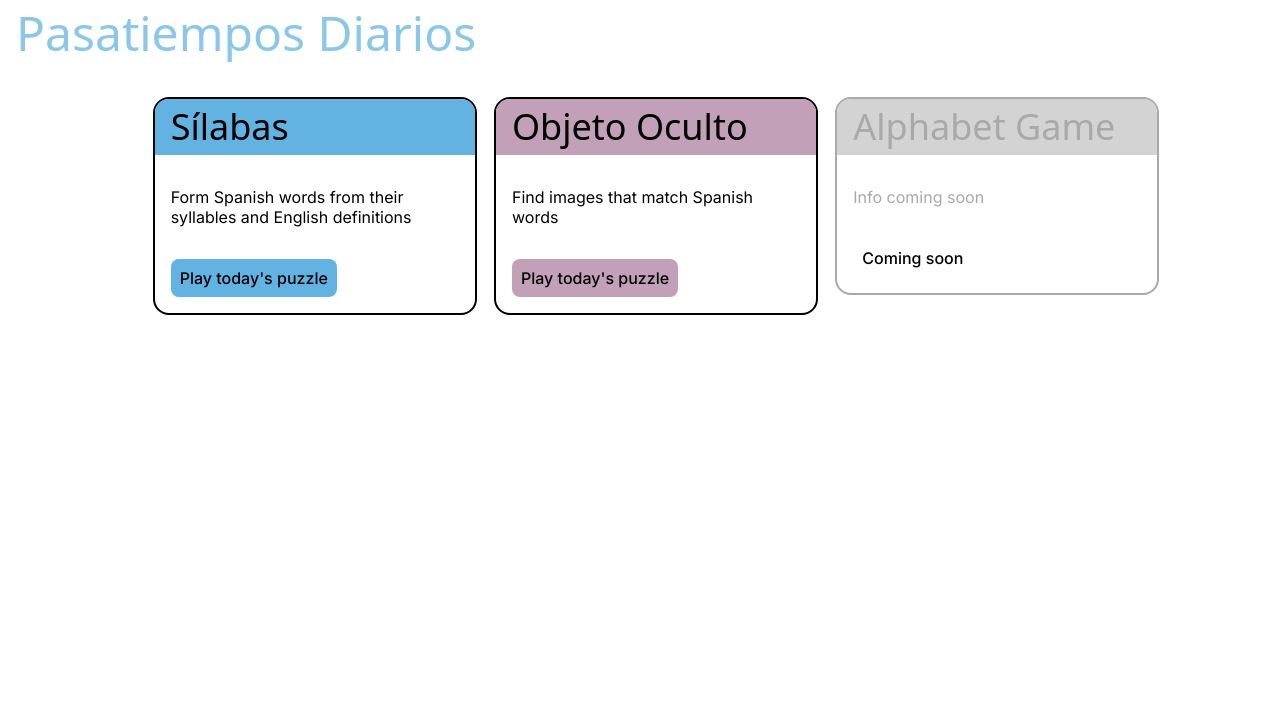
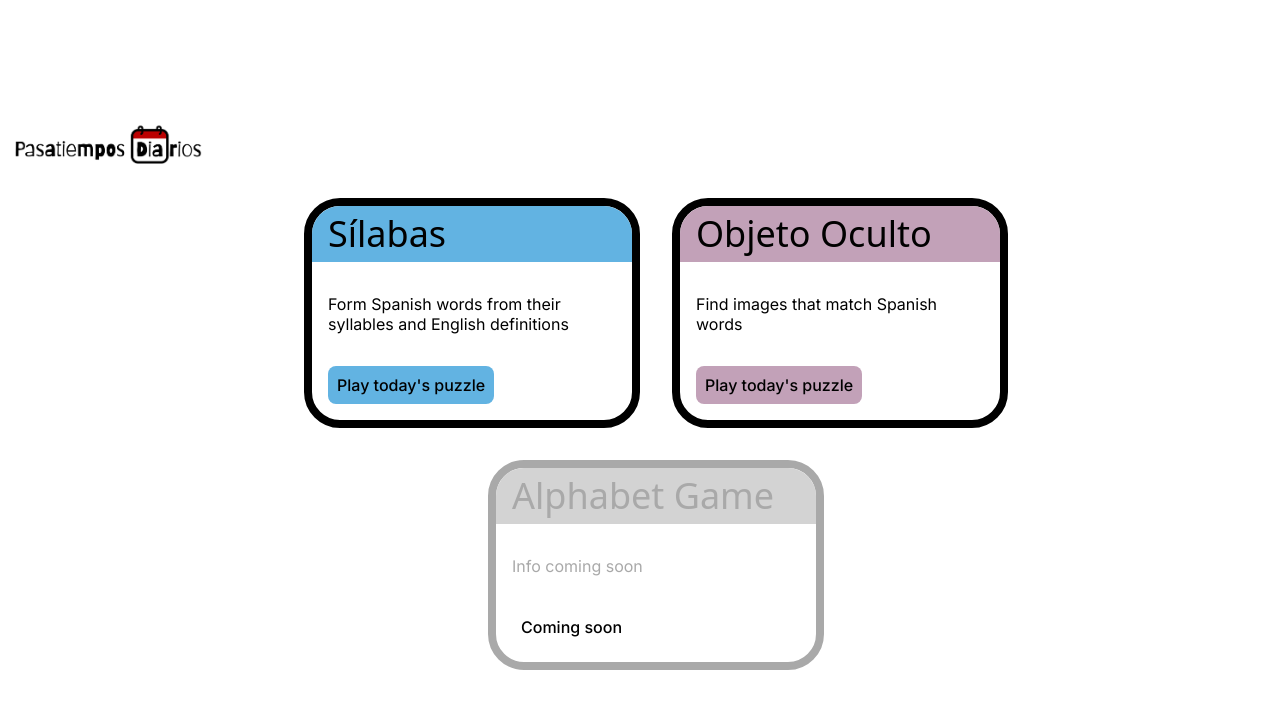
Before and after one commit to mapsandapps/pasatiempos-diarios, a React (Vite) app: page / in a window 1280 px wide. Shown: the top 708 px of the page. Built offline with nearby package versions, Linux system fonts and the light colour scheme; a web font is replaced by a local one.

Commit message:
New wordmark & some design updates

```diff
--- a/src/App.css
+++ b/src/App.css
@@ -86,10 +86,6 @@ a {
 } */
 
 .header {
-  font-size: 48px;
-  font-weight: 400;
-  padding: 0px 16px;
-  font-family: var(--title-font);
-  font-weight: 400;
-  font-style: normal;
+  padding: 8px;
+  max-width: 200px;
 }
--- a/src/App.tsx
+++ b/src/App.tsx
@@ -6,17 +6,9 @@ import { Link, Outlet } from "react-router";
 function App() {
   return (
     <>
-      <Link to="/">
-        <div className="header">Pasatiempos Diarios</div>
+      <Link to="/" aria-label="Home">
+        <img className="header" src="/wordmark.png" alt="" />
       </Link>
-      {/* <div>
-        <a href="https://vite.dev" target="_blank">
-          <img src={viteLogo} className="logo" alt="Vite logo" />
-        </a>
-        <a href="https://react.dev" target="_blank">
-          <img src={reactLogo} className="logo react" alt="React logo" />
-        </a>
-      </div> */}
       <div className="page">
         <Outlet />
       </div>
--- a/src/Home.scss
+++ b/src/Home.scss
@@ -1,18 +1,16 @@
-.main {
+.cards {
   display: flex;
   flex-wrap: wrap;
-  min-height: 100vh;
   width: 100%;
-  padding: 32px 16px;
-  max-width: 1024px;
+  padding: 16px;
   align-items: flex-start;
-  justify-content: space-around;
+  justify-content: center;
+  gap: 32px;
 }
 
 .card {
-  border-radius: 16px;
-  border: 2px solid black;
-  display: inline-block;
+  border-radius: 36px;
+  border: 8px solid black;
   overflow: hidden;
   width: 320px;
   min-width: 320px;
--- a/src/Home.tsx
+++ b/src/Home.tsx
@@ -4,7 +4,7 @@ import { isTodayInLocalStorage } from "./utils/localstorage";
 
 export default function Home() {
   return (
-    <div className="main">
+    <div className="cards">
       <div className="card">
         <div className="card-header">Sílabas</div>
         <div className="card-body">
```
Also changed, not shown: public/wordmark.png (added).
